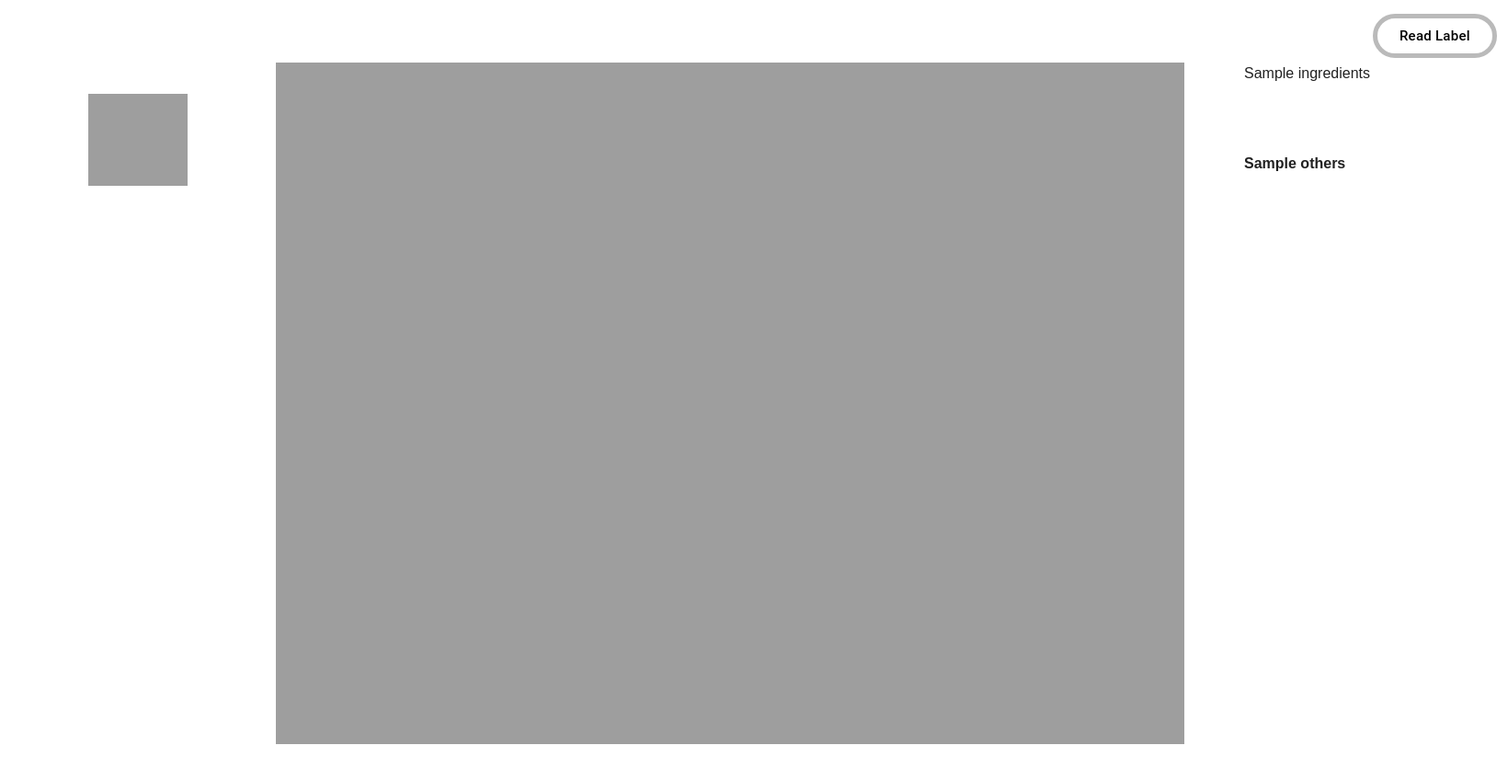
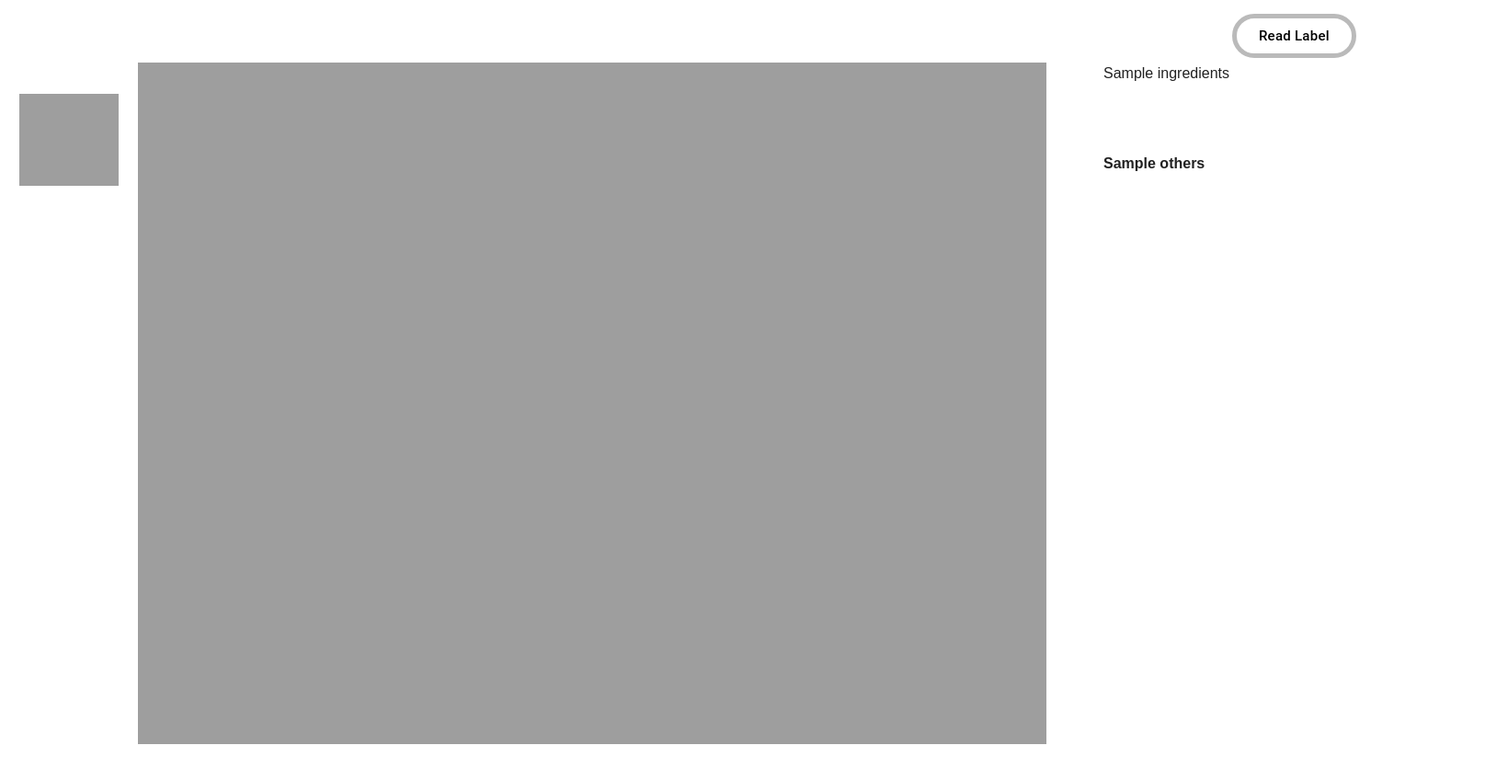
Before and after one commit to startr3k/productlabeldetection, a Flask app: template templates/productlabel.html in a window 1640 px wide. Shown: the part 56-904 px from the top of the page at 92% size. Run offline with Flask 2, Linux system fonts and the light colour scheme; the template is opened without the code that fills it: most values are stand-ins (such as "Sample title", 1, 10 or a date in 2020); parts of the project's set-up code (start-up, migrations or seed data) failed here and were passed over; grey boxes are pictures that could not be loaded.

Commit message:
Update table.css

```diff
--- a/static/table.css
+++ b/static/table.css
@@ -17,7 +17,7 @@ body {
   background-image: none;
   background-color: transparent;
   content: url("https://storage.googleapis.com/ir0nmanproductlabel/0.gif");
-  left: 300px;
+  left: 150px;
   top: 124px;
   width: 988px;
 }
@@ -25,7 +25,7 @@ body {
   position: absolute;
   top: 124px;
   width: 620px;
-  left: 1353px;
+  left: 1200px;
   font-family: Arial, Helvetica, sans-serif;
   font-size: 16px;
 }
@@ -33,7 +33,7 @@ body {
 /* CSS */
 .button-17 {
   align-items: center;
-  left: 1353px;
+  left: 1200px;
   appearance: none;
   background-color: #fff;
   border-radius: 24px;
@@ -108,7 +108,7 @@ body {
   color: black;
   cursor: pointer;
   align-items: center;
-  left: 1453px;
+  left: 1300px;
   font-family: "Google Sans",Roboto,Arial,sans-serif;
   font-size: 15px;
   font-weight: 500;
@@ -178,7 +178,8 @@ body {
 }
 
 .black {
-  background-color: #000 !important
+  background-color: #000 !important;
+  width: 100% !important;
 }
 
 nav {
@@ -230,7 +231,7 @@ nav .brand-logo.center {
 }
 
 .thumbnails {
-  width: 300px;
+  width: 150px;
 
 }
 
```
